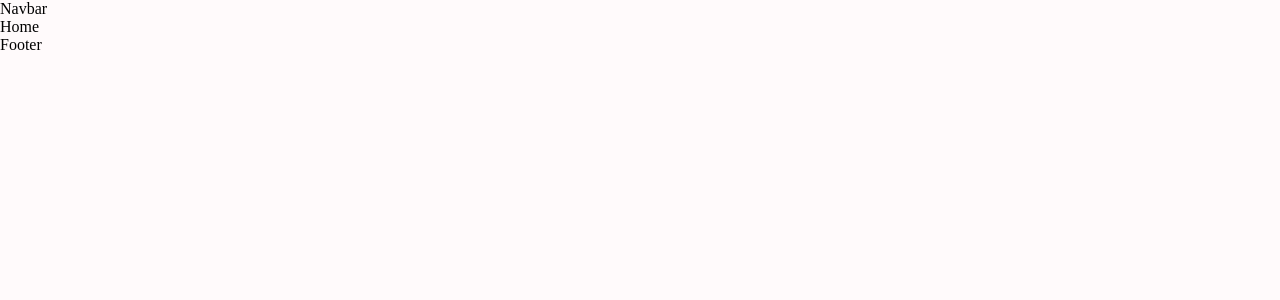
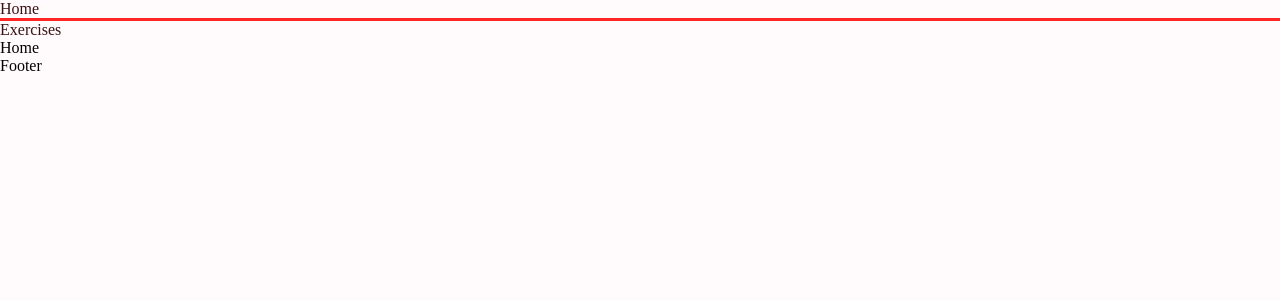
Before and after one commit to joshuaharris1103/Gym-Exercises, a React (Create React App) app: page / in a window 1280 px wide. Shown: the top 300 px of the page. Built offline with nearby package versions, Linux system fonts and the light colour scheme.

Commit message:
starting navbar

```diff
--- a/src/components/Navbar.jsx
+++ b/src/components/Navbar.jsx
@@ -1,10 +1,24 @@
 import React from 'react'
 import { Link } from 'react-router-dom'
-import { Stack} from '@mui/material'
+import { Stack } from '@mui/material'
+// import Logo from '../assets/images/Logo.Png'
 
 const Navbar = () => {
   return (
-    <div>Navbar</div>
+    <Stack>
+      <Link to='/'>
+        {/* <img src={Logo} alt='log' style={{width: '48px', height: '48px', margin: '0 20px'}} /> */}
+      </Link>
+
+      <Stack>
+        <Link to='/' style={{ textDecoration:'none', color: '#3A1212', borderBottom: '3px solid #FF2625'}}>
+        Home
+        </Link>
+        <a href='#exercises' style={
+          {textDecoration: 'none', color: '#3A1212'}
+        }>Exercises</a>
+      </Stack>
+    </Stack>
   )
 }
 
```
